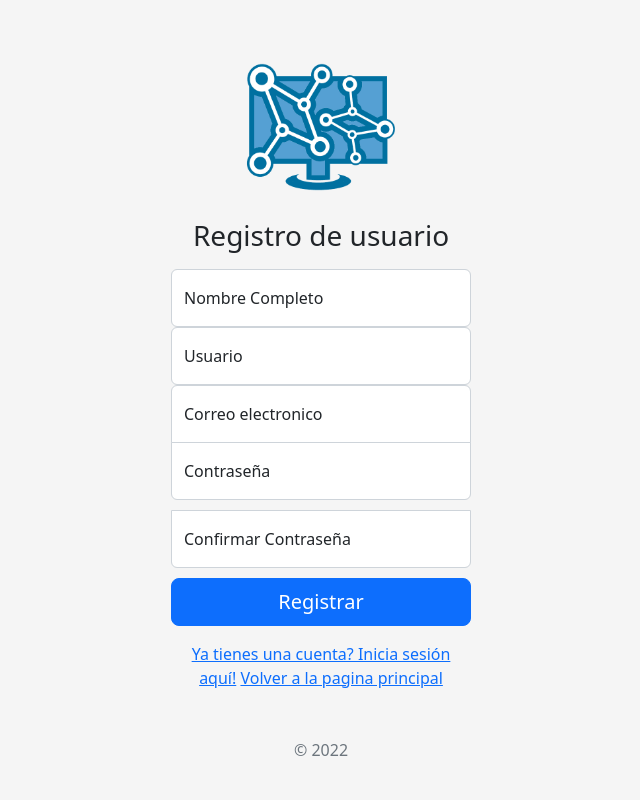
After one commit to Stiwar9816/electrostore, a PHP site: page /register.php in a window 1280 px wide. The commit adds this page. Shown: the whole page, without its empty margins (319-959 px from the left). Run offline with PHP 8.4, Linux system fonts and the light colour scheme.

Commit message:
add page login and register, routes

```diff
--- /dev/null
+++ b/register.php
@@ -0,0 +1,47 @@
+<!doctype html>
+<html lang="es">
+
+<head>
+    <meta charset="utf-8">
+    <meta name="viewport" content="width=device-width, initial-scale=1">
+    <title>Electro TV</title>
+    <!-- CSS Bootstrap -->
+    <link href="https://cdn.jsdelivr.net/npm/bootstrap@5.2.2/dist/css/bootstrap.min.css" rel="stylesheet" integrity="sha384-Zenh87qX5JnK2Jl0vWa8Ck2rdkQ2Bzep5IDxbcnCeuOxjzrPF/et3URy9Bv1WTRi" crossorigin="anonymous" />
+    <link rel="stylesheet" href="./src/assets/css/sigin.css">
+</head>
+
+<body class="text-center">
+    <main class="form-signin w-100 m-auto">
+        <form>
+            <img class="mb-4" src="./src/assets/img/logo.png" alt="" width="160" height="140">
+            <h1 class="h3 mb-3 fw-normal">Registro de usuario</h1>
+            <div class="form-floating">
+                <input type="text" class="form-control" id="floatingInput" placeholder="Jhon Doe">
+                <label for="floatingInput">Nombre Completo</label>
+            </div>
+            <div class="form-floating">
+                <input type="text" class="form-control" id="floatingInput" placeholder="Jhon Doe">
+                <label for="floatingInput">Usuario</label>
+            </div>
+            <div class="form-floating">
+                <input type="email" class="form-control" id="floatingInput" placeholder="name@example.com">
+                <label for="floatingInput">Correo electronico</label>
+            </div>
+            <div class="form-floating">
+                <input type="password" class="form-control" id="floatingPassword" placeholder="Password">
+                <label for="floatingPassword">Contraseña</label>
+            </div>
+            <div class="form-floating">
+                <input type="password" class="form-control" id="floatingPassword" placeholder="Password">
+                <label for="floatingPassword">Confirmar Contraseña</label>
+            </div>
+
+            <button class="w-100 btn btn-lg btn-primary mb-3" type="submit">Registrar</button>
+            <a href="./login.php">Ya tienes una cuenta? Inicia sesión aquí!</a>
+            <a href="./index.php">Volver a la pagina principal</a>
+            <p class="mt-5 mb-3 text-muted">&copy; 2022</p>
+        </form>
+    </main>
+</body>
+
+</html>
--- /dev/null
+++ b/src/assets/css/sigin.css
@@ -0,0 +1,84 @@
+html,
+body {
+  height: 100%;
+}
+
+body {
+  display: flex;
+  align-items: center;
+  padding-top: 40px;
+  padding-bottom: 40px;
+  background-color: #f5f5f5;
+}
+
+.form-signin {
+  max-width: 330px;
+  padding: 15px;
+}
+
+.form-signin .form-floating:focus-within {
+  z-index: 2;
+}
+
+.form-signin input[type="email"] {
+  margin-bottom: -1px;
+  border-bottom-right-radius: 0;
+  border-bottom-left-radius: 0;
+}
+
+.form-signin input[type="password"] {
+  margin-bottom: 10px;
+  border-top-left-radius: 0;
+  border-top-right-radius: 0;
+}
+
+.bd-placeholder-img {
+    font-size: 1.125rem;
+    text-anchor: middle;
+    -webkit-user-select: none;
+    -moz-user-select: none;
+    user-select: none;
+}
+
+@media (min-width: 768px) {
+    .bd-placeholder-img-lg {
+        font-size: 3.5rem;
+    }
+}
+
+.b-example-divider {
+    height: 3rem;
+    background-color: rgba(0, 0, 0, .1);
+    border: solid rgba(0, 0, 0, .15);
+    border-width: 1px 0;
+    box-shadow: inset 0 .5em 1.5em rgba(0, 0, 0, .1), inset 0 .125em .5em rgba(0, 0, 0, .15);
+}
+
+.b-example-vr {
+    flex-shrink: 0;
+    width: 1.5rem;
+    height: 100vh;
+}
+
+.bi {
+    vertical-align: -.125em;
+    fill: currentColor;
+}
+
+.nav-scroller {
+    position: relative;
+    z-index: 2;
+    height: 2.75rem;
+    overflow-y: hidden;
+}
+
+.nav-scroller .nav {
+    display: flex;
+    flex-wrap: nowrap;
+    padding-bottom: 1rem;
+    margin-top: -1px;
+    overflow-x: auto;
+    text-align: center;
+    white-space: nowrap;
+    -webkit-overflow-scrolling: touch;
+}
--- a/src/components/head.php
+++ b/src/components/head.php
@@ -8,4 +8,6 @@
     <script src="https://kit.fontawesome.com/a239af1c0c.js" crossorigin="anonymous"></script>
     <!-- CSS personalizado -->
     <link rel="stylesheet" href="../assets/css/style.css" />
+    <!-- CSS Login -->
+    <link rel="stylesheet" href="../assets/css/sigin.css">
 </head>
```
Also changed, not shown: index.php (+1 -11 lines), login.php (added, +35 -0 lines), src/components/navbar.php (+4 -4 lines).
